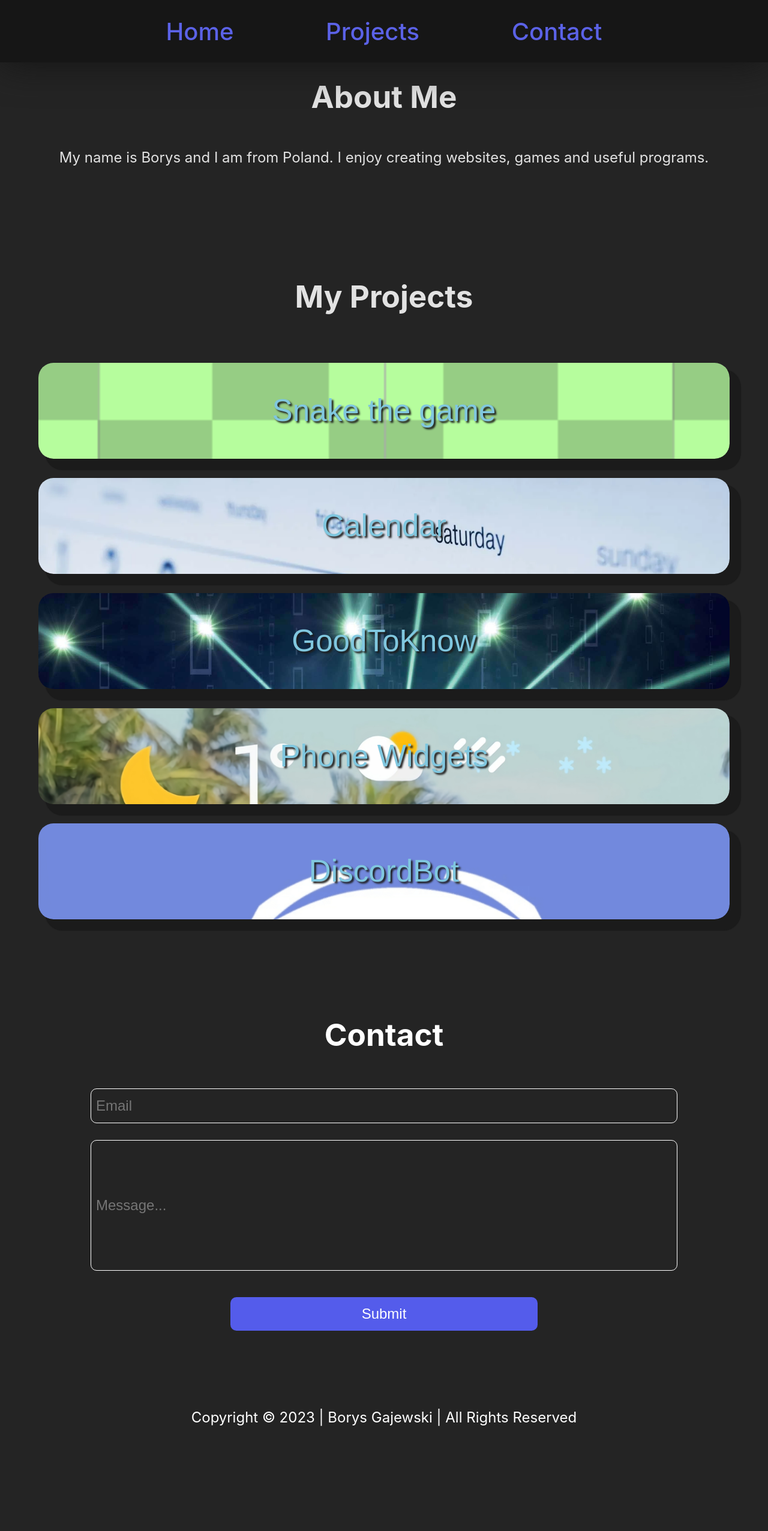
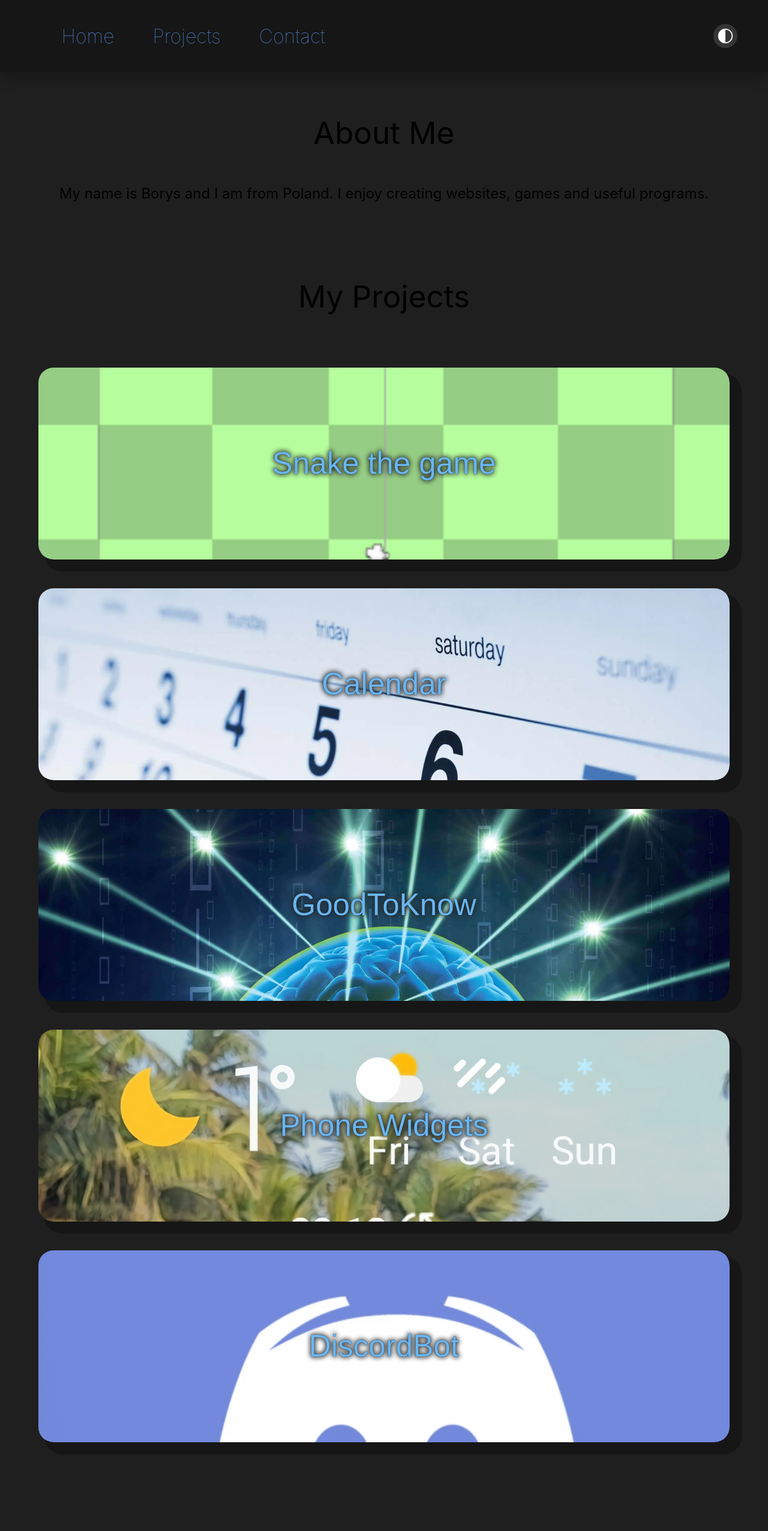
Before and after one commit to lis531/oldPortfolio, a React (Vite) app: page / in a window 1280 px wide. Shown: the top 2553 px of the page at 60% size. Before the commit the page ends 2410 px from the top, so only its background shows below. Built offline with nearby package versions, Linux system fonts and the light colour scheme.

Commit message:
update #8
Unified design, new effects, sorting, date on the bottom will now change automaticly every year, better responsiveness, design change list  (not working yet), dark/light mode switch (not working yet), added static bar in order to fix About Me position

```diff
--- a/src/footer.jsx
+++ b/src/footer.jsx
@@ -1,7 +1,8 @@
 function Footer() {
+    let time = new Date().getFullYear();
     return (
         <div className="footer">
-            Copyright © 2023 | Borys Gajewski | All Rights Reserved
+            Copyright © {time} | Borys Gajewski | All Rights Reserved
         </div>
     )
 }
--- a/src/index.css
+++ b/src/index.css
@@ -1,9 +1,9 @@
+/*Main*/
 :root {
   font-family: Inter, system-ui, Avenir, Helvetica, Arial, sans-serif;
   font-weight: 400;
   color-scheme: light dark;
-  color: rgba(255, 255, 255, 0.87);
-  background-color: #242424;
+  background-color: #1F1F1F;
 }
 
 html{
@@ -11,14 +11,14 @@
 }
 
 a {
-  font-weight: 500;
-  color: #5b62e7;
+  font-weight: inherit;
+  color: #548DDE;
   text-decoration: inherit;
   transition: ease-in-out 0.5s;
 }
 
 a:hover {
-  color: #343bb6;
+  color: #2160D4;
 }
 
 body {
@@ -30,7 +30,9 @@
   font-size: 3.2rem;
   line-height: 1.1;
   text-align: center;
+  font-weight: 400;
 }
+
 p{
   font-size: 1.5rem;
 }
@@ -40,28 +42,106 @@
 .bar{
   position: fixed;
   display: flex;
+  width: 100%;
+  background-color: #161616;
+  filter: drop-shadow(0 5px 0.75rem #161616);
+  text-align: center;
+  height: 15vh;
+  font-size: 2.7rem;
+  z-index: 90;
+}
+
+.barStatic{
+  display: flex;
+  width: 100%;
+  height: 15vh;
+}
+
+.div1{
+  display: flex;
+  justify-content: flex-start;
+  align-items: center;
+  width: 100%;
+  height: 100%;
+  font-size: 2.7rem;
+  gap: 10vw;
+  margin-left: 8vw;
+  font-weight: lighter;
+}
+
+.div2{
+  display: flex;
   justify-content: center;
   align-items: center;
-  width: 100%;
-  flex-wrap: wrap;
-  background-color: #161616;
-  color: #fff;
-  filter: drop-shadow(0 0 2rem #131313);
-  text-align: center;
-  margin: 0;
-  padding: 0;
-  gap: 12%;
-  height: 13vh;
+  margin-right: 4vw;
+  gap: 2vw;
+}
+
+.modeChange{
+  background-color: #353535;
+  border-radius: 100px;
+  display: flex;
+  justify-content: center;
+  align-items: center;
+  border: none;
+  color: #ffffff;
+  cursor: pointer;
+  transition: ease-in-out 0.5s;
   font-size: 2.5rem;
-  z-index: 9999;
+  height: 4rem;
+  width: 4rem;
+}
+
+.modeChange:hover{
+  background-color: #1F1F1F;
+}
+
+.dropbtn {
+  display: flex;
+  justify-content: center;
+  align-items: center;
+  background-color: #353535;
+  border-radius: 100px;
+  color: white;
+  width: 8rem;
+  height: 4rem;
+  border: none;
+  cursor: pointer;
+  font-size: 2.5rem;
+  transition: ease-in-out 0.5s;
+}
+
+.dropbtn:hover, .dropbtn:focus {
+  background-color: #1F1F1F;
+}
+
+.dropdown {
+  position: relative;
+  display: inline-block;
+}
+
+/* Dropdown Content (Hidden by Default) */
+.dropdown-content {
+  display: none;
+  position: absolute;
+  background-color: #f1f1f1;
+  min-width: 160px;
+  box-shadow: 0px 8px 16px 0px rgba(0,0,0,0.2);
+}
+
+/* Links inside the dropdown */
+.dropdown-content a {
+  color:black;
+  padding:12px;
+  text-decoration:none;
+  display:block
 }
 
 /*About Me*/
 
 .aboutMe{
   width: 100%;
-  height: 50vh;
-  background-color: #242424;
+  height: 35vh;
   text-align: center;
   display: flex;
   flex-direction: column;
@@ -71,6 +151,32 @@
 
 .aboutMe p{
   width: 85%;
+}
+
+/*Projects*/
+
+.Projects h1{
+  padding: 2rem;
+}
+
+.box{
+  font-size: 3.2em;
+  text-shadow: 0px 0px 1px rgb(29, 29, 29), 0 0 0.5rem rgb(32, 32, 32), 0 0 0.5rem rgb(48, 48, 48);
+  display: flex;
+  flex-direction: column;
+  justify-content: center;
+  align-items: center;
+  width: 40vw;
+  height: 25vh;
+  background-color: #161616;
+  border-radius: 25px;
+  border: none;
+  margin: 0;
+  padding: 0;
+  background-repeat: no-repeat;
+  background-size: cover;
+  transition: ease-in-out 0.5s;
+  z-index: 1;
 }
 
 .wrapper{
@@ -84,24 +190,28 @@
   margin: 4vh;
 }
 
-.box{
-  font-size: 3.2em;
-  text-shadow: #1d1d1d 3px 3px 3px;
+.box span{
   display: flex;
-  flex-direction: column;
   justify-content: center;
   align-items: center;
-  width: 40vw;
-  height: 25vh;
-  background-color: #242424;
+  text-align: center;
+  color: #68B6F2;
+  width: 100%;
+  height: 100%;
   border-radius: 25px;
-  border: none;
-  margin: 0;
-  padding: 0;
-  background-repeat: no-repeat;
-  background-size: cover;
+  box-shadow: 15px 15px 1px 5px #161616;
+  font-weight: 500;
+  cursor: pointer;
   transition: ease-in-out 0.5s;
-  z-index: 1;
+}
+
+.box:hover{
+  box-shadow: inset 0 0 0 1200px rgba(0, 0, 0, 0.5);
+}
+
+.box span:hover{
+  -webkit-backdrop-filter: blur(2px);
+  backdrop-filter: blur(2px);
 }
 
 #SnakeTHEgame{
@@ -120,34 +230,6 @@
   background-image: url(discord.png);
 }
 
-.box span{
-  display: flex;
-  justify-content: center;
-  align-items: center;
-  text-align: center;
-  color: rgb(128, 199, 223);
-  width: 100%;
-  height: 100%;
-  border-radius: 25px;
-  box-shadow: 15px 15px 1px 4px rgb(27, 27, 27);
-  font-weight: 500;
-  cursor: pointer;
-  transition: ease-in-out 0.5s;
-}
-
-.box:hover{
-  box-shadow: inset 0 0 0 1200px rgba(0, 0, 0, 0.5);
-}
-
-.box span:hover{
-  -webkit-backdrop-filter: blur(2px);
-  backdrop-filter: blur(2px);
-}
-
-.Projects h1{
-  padding: 2rem;
-}
-
 /*Contact*/
 
 .contact{
@@ -157,41 +239,40 @@
   justify-content: center;
   height: 100vh;
   width: 100%;
-  background: #242424;
   color: #fff;
   gap: 3.5vh;
 }
 
 #emailInput{
+  background-color: #1B1B1B;
   width: 60%;
   max-width: 1000px;
   height: 5vh;
   border-radius: 10px;
   padding: 1vh;
   font-size: 1.5rem;
-  background-color: #242424;
   border: 1px solid #fff;
   transition: ease-in-out 0.5s;
 }
 
 #emailInput:hover{
-  border: 1px solid #646cff;
+  border-color: #2160D4;
 }
 
 #textInput{
+  background-color: #1B1B1B;
   width: 60%;
   max-width: 1000px;
   height: 20vh;
   border-radius: 10px;
   padding: 1vh;
   font-size: 1.5rem;
-  background-color: #242424;
   border: 1px solid #fff;
   transition: ease-in-out 0.5s;
 }
 
 #textInput:hover{
-  border: 1px solid #646cff;
+  border-color: #2160D4;
 }
 
 #submitBtn{
@@ -202,25 +283,24 @@
   border: none;
   margin: 2vh;
   font-size: 1.5rem;
-  background-color: #545ceb;
+  background-color: #548DDE;
   transition: ease-in-out 0.5s;
   cursor: pointer;
   color: white;
 }
 
 #submitBtn:hover{
-  background-color: #3941d6;
+  background-color: #2160D4;
 }
 
 /*Footer*/
 
 .footer{
   text-align: center;
-  background-color: #242424;
   color: #fff;
   font-size: 1.5rem;
   width: 100%;
-  margin-bottom: 4vh;
+  margin-bottom: 2vh;
 }
 
 /*Modal*/
@@ -239,30 +319,13 @@
   visibility: visible;
   overflow: hidden;
   transition: all 0.4s ease-in-out;
-  z-index: 2;
-}
-
-.content{
-  color: #fff;
-  background: #e74c3c;
-  position: relative;
-  border-radius: 3px;
-  margin: 0 auto;
-}
-
-.hidden{
-  visibility: hidden;
-  opacity: 0;
-}
-
-.show {
-  visibility: visible;
+  z-index: 100;
 }
 
 .modal-div{
-  width: 70%;
-  height: 40%;
-  background-color: #242424;
+  max-width: fit-content;
+  max-height: fit-content;
+  background-color: #1B1B1B;
   color: #fff;
   border-radius: 30px;
   display: flex;
@@ -308,12 +371,13 @@
   width: 75%;
   height: 10vh;
   margin: 0;
-  margin-bottom: 1rem;
 }
+
 .modal-header{
   font-size: 3rem;
   width: 75%;
-  margin-top: 1vh;
+  margin-top: 0;
+  margin-bottom: 2vh;
 }
 
 .github-icon{
@@ -321,7 +385,7 @@
   font-size: 5rem;
   transition: ease-in-out 0.5s;
   margin-top: auto;
-  margin-bottom: 2rem;
+  margin-block-end: 2vh;
 }
 
 .github-icon:hover{
@@ -329,41 +393,83 @@
   filter: contrast(0.3);
 }
 
+.hidden{
+  visibility: hidden;
+  opacity: 0;
+}
+
+.show {
+  visibility: visible;
+}
+
+/*Responsywność*/
+
+/*Height*/
+
 @media screen and (max-height: 850px){
+  .div1{
+    font-size: 2rem;
+  }
   .wrapper{
     flex-direction: column;
   }
   .wrapper button{
-    margin: 1rem;
+    margin: 3vh;
   }
   .box{
     width: 90%;
-    height: 20vh;
+    height: 40vh;
+  }
+  .modal-div{
+    width: 80vw auto;
+    height: 60vh;
+  }
+  .github-icon{
+    font-size: 4.5rem;
   }
   #emailInput{
     width: 75%;
-    height: 5vh;
+    height: 7vh;
     border-radius: 10px;
     font-size: 1.5rem;
   }
   #textInput{
     width: 75%;
-    height: 25vh;
+    height: 30vh;
     border-radius: 10px;
     font-size: 1.5rem;
   }
   #submitBtn{
     width: 40%;
-    height: 7vh;
+    height: 8vh;
     border-radius: 10px;
     font-size: 1.5rem;
   }
   .footer{
-    font-size: 1.5rem;
+    font-size: 1rem;
+  }
+  .dropbtn{
+    width: 5rem;
+    height: 2.5rem;
+  }
+  .modeChange{
+    width: 2.5rem;
+    height: 2.5rem;
+  }
+  .contact{
+    margin: 0;
+  }
+  .div1{
+    gap: 5vw;
   }
 }
 
+/*Width*/
+
 @media screen and (max-width: 850px){
+  .div1{
+    font-size: 2rem;
+  }
   :root{
     font-size: 15px;
   }
@@ -371,16 +477,11 @@
     flex-direction: column;
   }
   .wrapper button{
-    margin: 1rem;
-  }
-  .bar{
-    width: 100%;
-    font-size: 1.5rem;
+    margin: 2vw;
   }
   .box{
     width: 90%;
     height: 20vh;
-    text-shadow: #111111 2px 3px 0px;
   }
   #emailInput{
     width: 75%;
@@ -405,8 +506,8 @@
     font-size: 2.5rem;
   }
   .modal-div{
-    width: 80%;
-    height: 55%;
+    width: 80vw;
+    height: 30vh auto;
   }
   .modal-par{
     font-size: 1.4rem;
@@ -420,10 +521,24 @@
   .github-icon{
     font-size: 4.5rem;
   }
-  .aboutMe{
-    height: 60vh;
+  .modal-content{
+    gap: 3vh;
   }
-  .modal-content{
-    margin: 3rem;
+  .dropbtn{
+    width: 5rem;
+    height: 2.5rem;
+  }
+  .modeChange{
+    width: 2.5rem;
+    height: 2.5rem;
+  }
+  .contact{
+    margin: 0;
+  }
+  .footer{
+    font-size: 1rem;
+  }
+  .div1{
+    gap: 5vw;
   }
 }
--- a/src/upperBar.jsx
+++ b/src/upperBar.jsx
@@ -1,10 +1,30 @@
+import { VscColorMode } from 'react-icons/vsc';
+import { HiOutlineArrowDown } from 'react-icons/hi';
+
 function upperBar() {
     return(
-        <div className="bar">
-            <a href="#home">Home</a>
-            <a href="#projects">Projects</a>
-            <a href="#contact">Contact</a>
-        </div>
+        <>
+            <div className="barStatic">
+                <div className="bar">
+                    <div className="div1">
+                        <a href="#home">Home</a>
+                        <a href="#projects">Projects</a>
+                        <a href="#contact">Contact</a>
+                    </div>
+                    <div className='div2'>
+                        <button className="modeChange"><VscColorMode /></button>
+                        {/*<div className="dropdown">
+                            <button className="dropbtn"><HiOutlineArrowDown/></button>
+                            <div className="dropdown-content">
+                                <a href="#">Link</a>
+                                <a href="#">Link</a>
+                                <a href="#">Link</a>
+                            </div>
+                        </div>*/}
+                    </div>
+                </div>
+            </div>
+        </>
     )
 }
 export default upperBar
```
Also changed, not shown: 5 other files (tests, documents, lock files or other folders).
